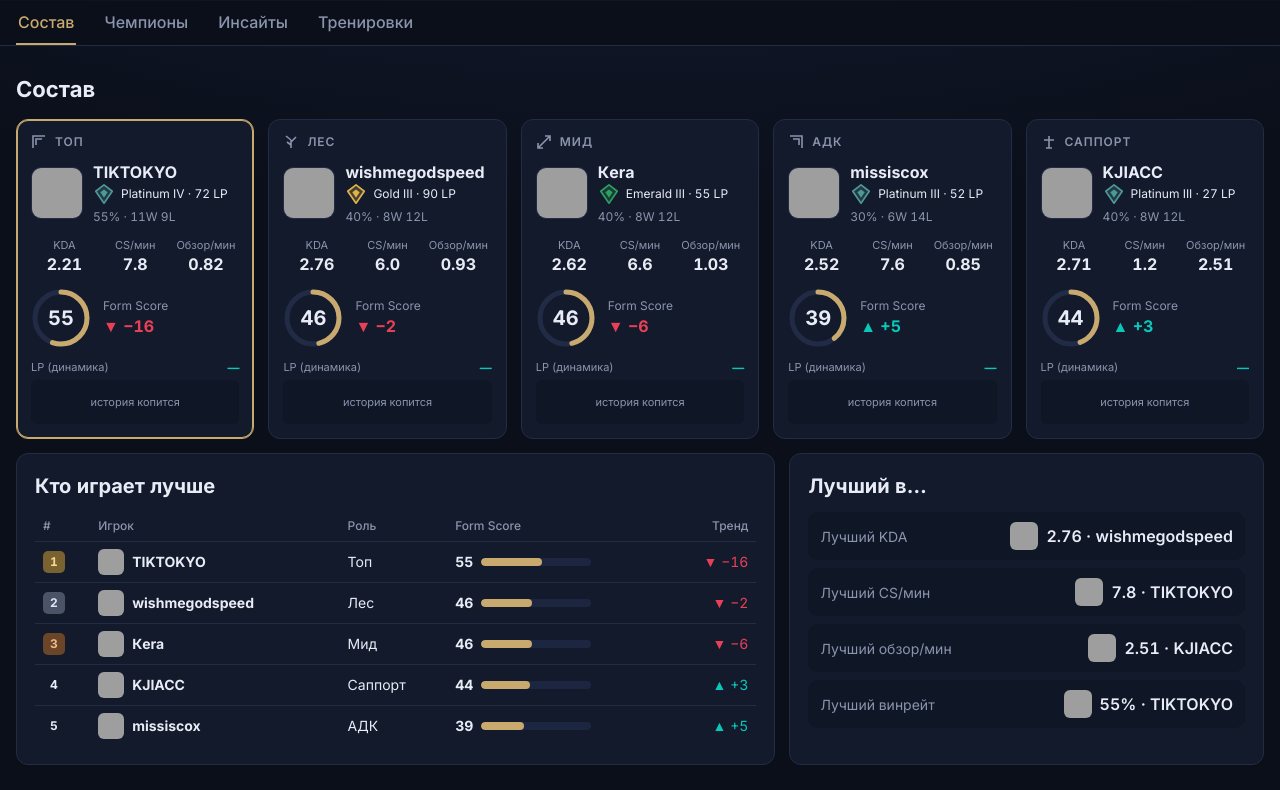
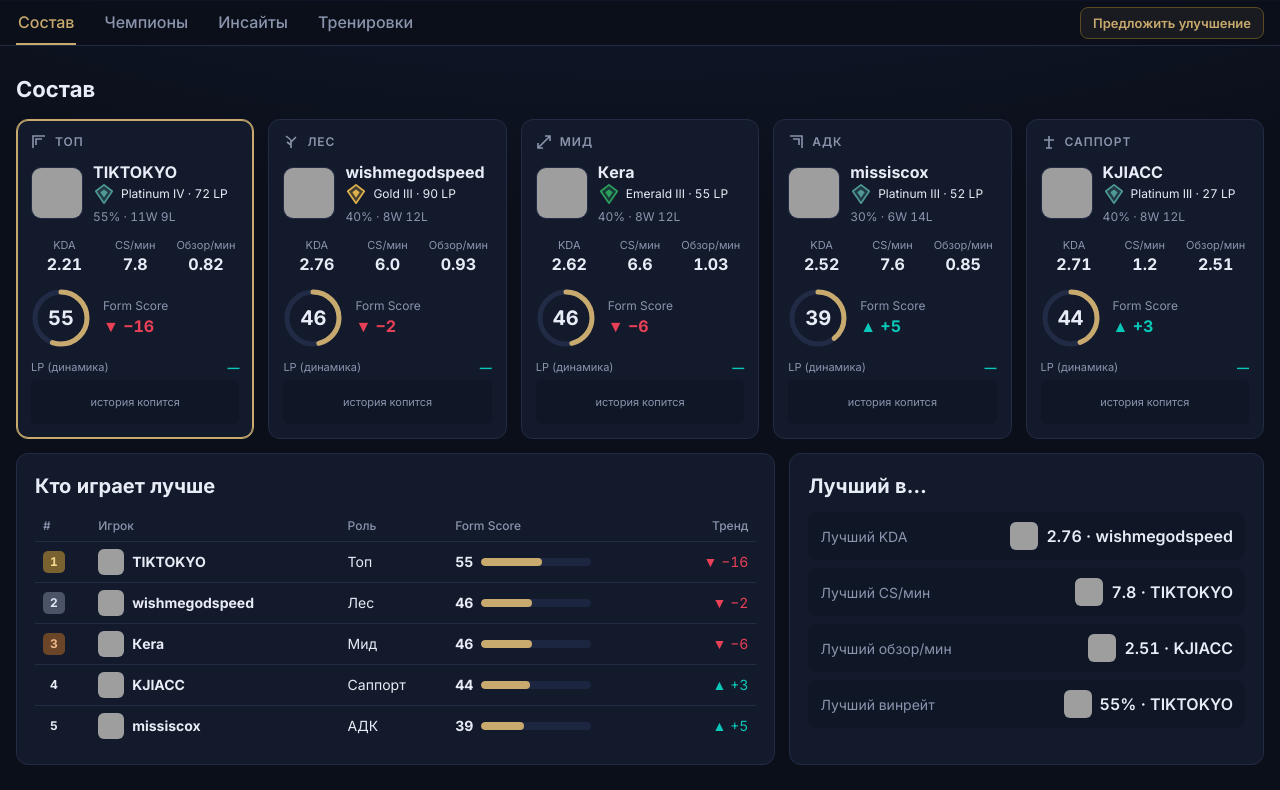
Before and after one commit to ilyatseitlin/lol-dashboard, a plain HTML site: page index.html in a window 1280 px wide. Shown: the part 91-881 px from the top of the page. Drawn offline with Linux system fonts and the light colour scheme; no server answers; grey boxes are pictures that could not be loaded.

Commit message:
Ссылка «Предложить улучшение» на форму предложений
Co-Authored-By: Claude Sonnet 5.5 <noreply@anthropic.com>

```diff
--- a/index.html
+++ b/index.html
@@ -23,12 +23,15 @@
     </div>
   </header>
   <div class="navbar">
-    <nav class="wrap nav" id="nav">
+    <div class="wrap navrow">
+    <nav class="nav" id="nav">
       <a href="#roster" class="active">Состав</a>
       <a href="#champions">Чемпионы</a>
       <a href="#insights">Инсайты</a>
       <a href="#training">Тренировки</a>
     </nav>
+    <a class="cta" href="https://docs.google.com/forms/d/e/1FAIpQLSdPCbQIXbLGoPQH2pjnCEnYtO3VKyBLyV8HiTt50E5QpP1sCw/viewform" target="_blank" rel="noopener">Предложить<span class="long"> улучшение</span></a>
+    </div>
   </div>
 
   <main class="wrap">
--- a/style.css
+++ b/style.css
@@ -172,3 +172,11 @@ td.num,th.num{text-align:right}
 @media (max-width:860px){.training.tp{grid-template-columns:1fr}}
 
 .spark.empty{display:grid;place-items:center;color:var(--muted);font-size:11px}
+
+/* ссылка на форму предложений */
+.navrow{display:flex;align-items:center;justify-content:space-between;gap:16px}
+.navrow .nav{min-width:0;flex:1}
+.cta{flex:none;color:var(--gold);border:1px solid #5b4a24;border-radius:8px;padding:6px 12px;font-size:13px;font-weight:600;text-decoration:none;white-space:nowrap;background:rgba(200,170,110,.08)}
+.cta:hover{background:rgba(200,170,110,.18)}
+.toplinks{display:flex;align-items:center;gap:16px}
+@media (max-width:640px){.cta .long{display:none}.toplinks{gap:10px}}
```
Also changed, not shown: training.html (+1 -1 lines).
